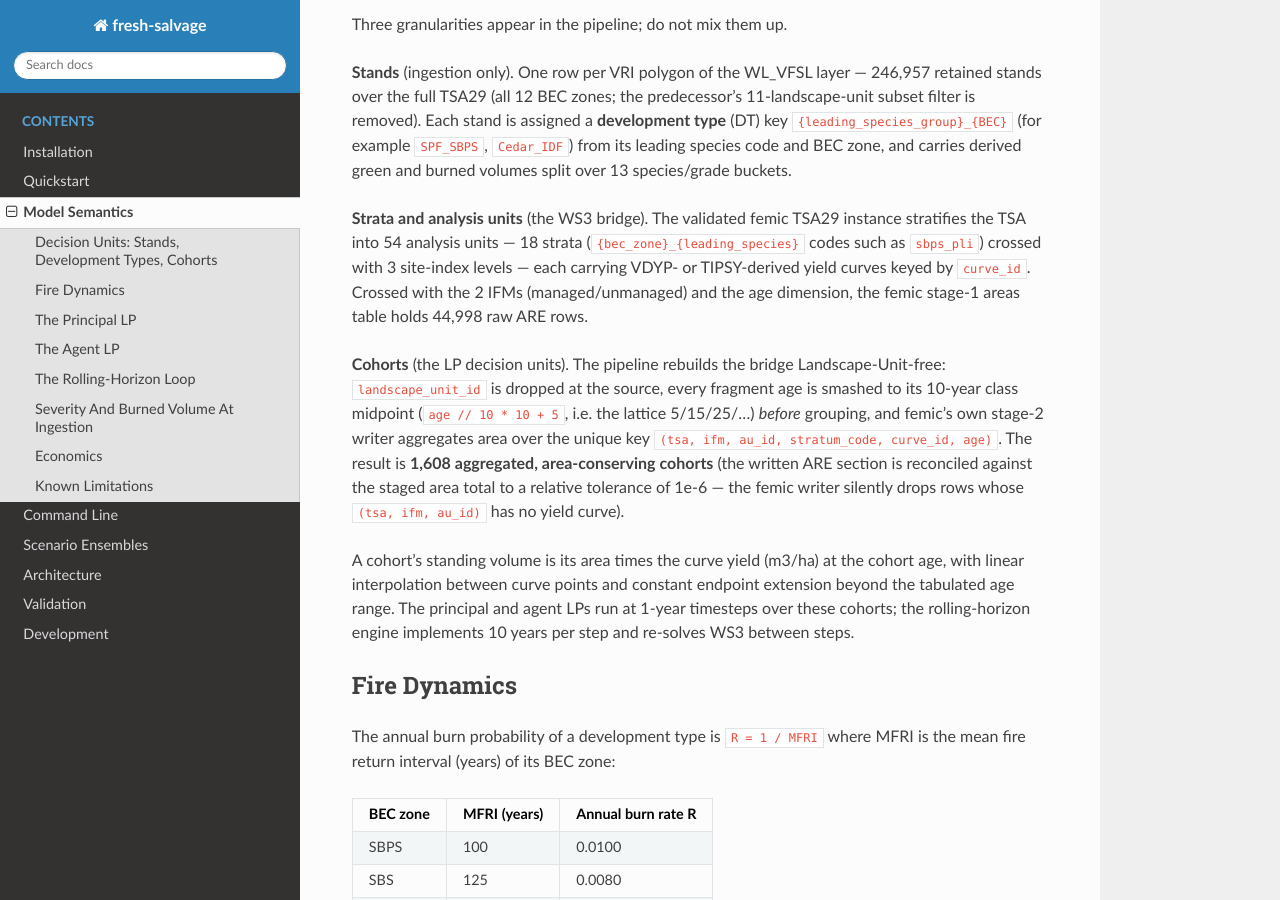
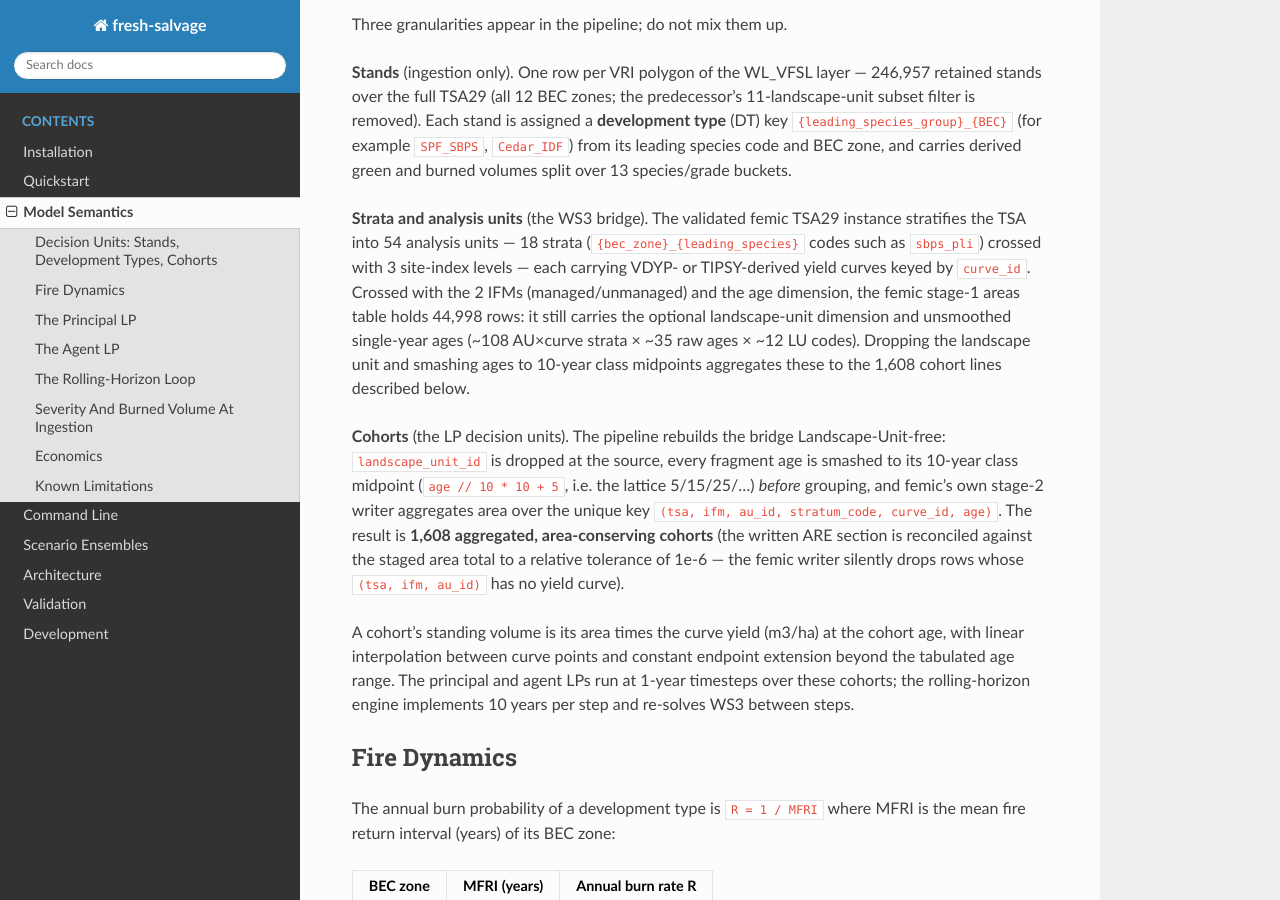
Before and after one commit to UBC-FRESH/fresh-salvage, a Sphinx documentation site: the page built from docs/model_semantics.rst, in a window 1280 px wide and 900 px high, scrolled down 324 px. Built offline with Sphinx 7.4.7 and the Read the Docs theme 3.1.0, drawn with Linux system fonts in a browser that asks for light colours.

Commit message:
Docs: de-noise repeated 44,998 stage-1 row count (keep one contextualized mention)

```diff
--- a/docs/architecture.rst
+++ b/docs/architecture.rst
@@ -19,7 +19,7 @@
                 v                                          |
    (1) data: ingestion, typed stand records                v
         severity ladder, coverage scaling,        (2) ws3: no-LU bridge rebuild
-        economic surface at the boundary                (44,998 -> 1,608 cohorts),
+        economic surface at the boundary                (1,608 aggregated cohorts),
                 |                                   full-TSA schedule solve under
                 |                                   the 2,937,509 m3/yr AAC ceiling
                 +----------------+-------------------------+
--- a/docs/index.rst
+++ b/docs/index.rst
@@ -41,8 +41,8 @@
    ``min(1, SHAPE_Area_1 / FEATURE_AREA_SQM)`` — an upper-bound proxy.
 2. **WS3 wood supply** (``fresh_salvage.ws3``) — a Landscape-Unit-free WS3
    bridge is rebuilt from the femic stage-1 Woodstock CSVs (ages smashed to
-   10-year class midpoints; 44,998 raw ARE rows aggregate to 1,608
-   area-conserving cohorts) and solved over the full TSA under the
+   10-year class midpoints; aggregated to 1,608 area-conserving cohort
+   lines) and solved over the full TSA under the
    2,937,509 m3/yr AAC ceiling with even-flow constraints (HiGHS).
 3. **Principal LP** (``fresh_salvage.principal``) — continuous offer
    fractions per cohort-year, maximizing stumpage cashflow net of subsidy
--- a/docs/model_semantics.rst
+++ b/docs/model_semantics.rst
@@ -25,7 +25,11 @@
 (``{bec_zone}_{leading_species}`` codes such as ``sbps_pli``) crossed with 3
 site-index levels — each carrying VDYP- or TIPSY-derived yield curves keyed
 by ``curve_id``. Crossed with the 2 IFMs (managed/unmanaged) and the age
-dimension, the femic stage-1 areas table holds 44,998 raw ARE rows.
+dimension, the femic stage-1 areas table holds 44,998 rows: it still
+carries the optional landscape-unit dimension and unsmoothed single-year
+ages (~108 AU×curve strata × ~35 raw ages × ~12 LU codes). Dropping the
+landscape unit and smashing ages to 10-year class midpoints aggregates
+these to the 1,608 cohort lines described below.
 
 **Cohorts** (the LP decision units). The pipeline rebuilds the bridge
 Landscape-Unit-free: ``landscape_unit_id`` is dropped at the source, every
```
Also changed, not shown: README.md (+2 -2 lines), RELEASE_NOTES.md (+2 -2 lines), ROADMAP.md (+2 -1 lines).
